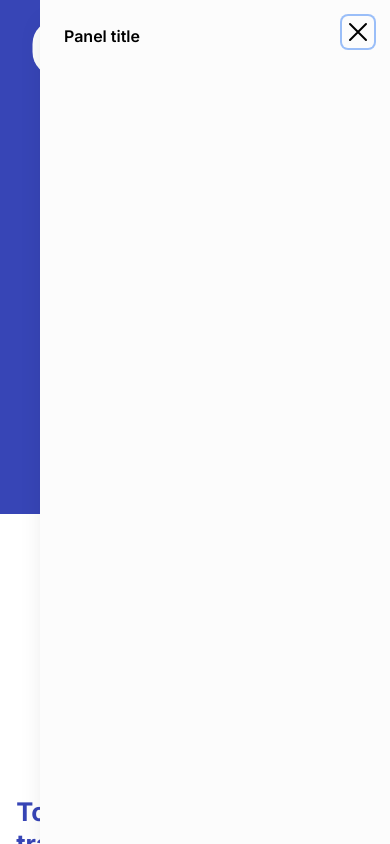
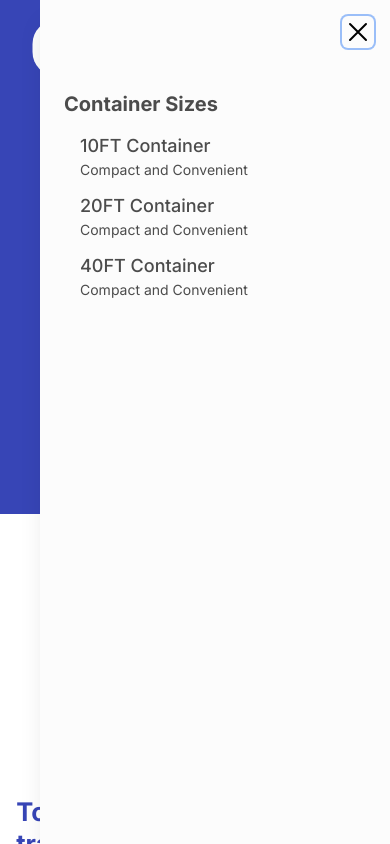
Before and after one commit to shanewmurphy/blue-box-site-new, a Next.js app: page /Collection-service in a window 390 px wide. Both pictures are taken after a click on the button "Menu". Shown: the top 844 px of the page. Built offline with nearby package versions, Linux system fonts and the light colour scheme.

Commit message:
Added Links to mobile menu

```diff
--- a/app/compontents/Flyout-menu-mobile.jsx
+++ b/app/compontents/Flyout-menu-mobile.jsx
@@ -67,12 +67,42 @@ export default function FlyoutMenuMobile() {
                     </Transition.Child>
                     <div className="flex h-full flex-col overflow-y-scroll bg-mywhite py-6 shadow-xl">
                       <div className="px-4 sm:px-6">
-                        <Dialog.Title className="text-base font-semibold leading-6 text-gray-900">
-                          Panel title
-                        </Dialog.Title>
+                        <Dialog.Title className="text-base font-semibold leading-6 text-gray-900"></Dialog.Title>
                       </div>
-                      <div className="relative mt-6 flex-1 px-4 sm:px-6">
-                        {/* Your content */}
+                      <div className="relative mt-16 flex-1 px-4 sm:px-6">
+                        <h3 className="font-bold text-xl text-graytext">
+                          Container Sizes
+                        </h3>
+                        <div>
+                          <a href="/Ten-foot-container">
+                            <h4 className="indent-4 font-medium text-graytext text-lg mt-3">
+                              10FT Container
+                              <span className="block text-sm font-normal text-graytext">
+                                Compact and Convenient
+                              </span>
+                            </h4>
+                          </a>
+                        </div>
+                        <div>
+                          <a href="/Ten-foot-container">
+                            <h4 className="indent-4 font-medium text-graytext text-lg mt-3">
+                              20FT Container
+                              <span className="block text-sm font-normal text-graytext">
+                                Compact and Convenient
+                              </span>
+                            </h4>
+                          </a>
+                        </div>
+                        <div>
+                          <a href="/Ten-foot-container">
+                            <h4 className="indent-4 font-medium text-graytext text-lg mt-3">
+                              40FT Container
+                              <span className="block text-sm font-normal text-graytext">
+                                Compact and Convenient
+                              </span>
+                            </h4>
+                          </a>
+                        </div>
                       </div>
                     </div>
                   </Dialog.Panel>
--- a/app/compontents/nav-mobile.jsx
+++ b/app/compontents/nav-mobile.jsx
@@ -6,7 +6,9 @@ export default function MobileNav() {
       <div className="absolute w-10/12 mx-auto h-14 bg-mywhite left-1/2 top-6 transform -translate-x-1/2 -translate-y-1/2 mt-6 rounded-3xl flex items-center xl:invisible lg:invisible md:invisible sm:visible">
         <div className="flex w-[95%] mx-auto items-center justify-between px-3">
           <div>
-            <LogoMobile />
+            <a href="/">
+              <LogoMobile />
+            </a>
           </div>
           <div className="font-bold">
             <FlyoutMenuMobile />
```
